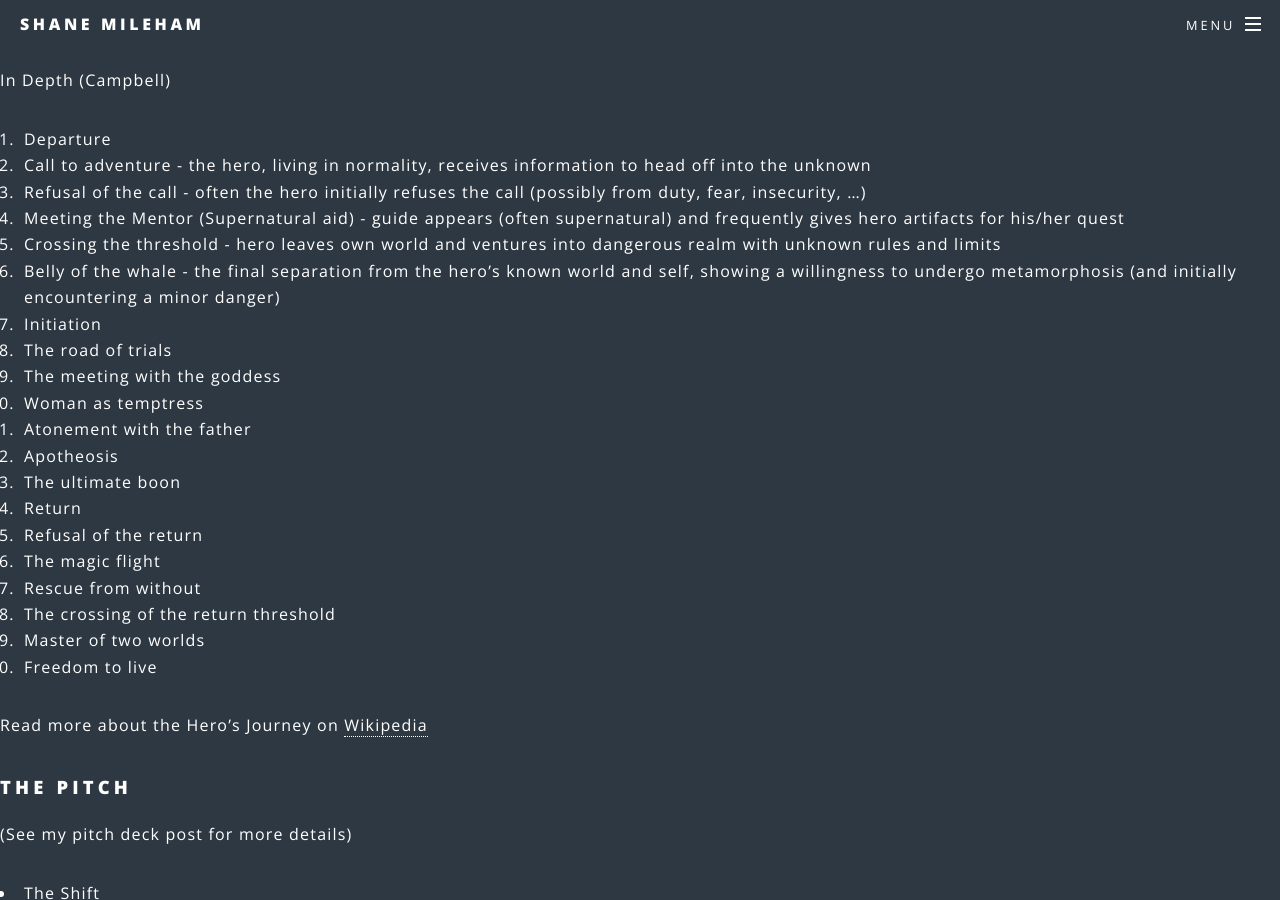
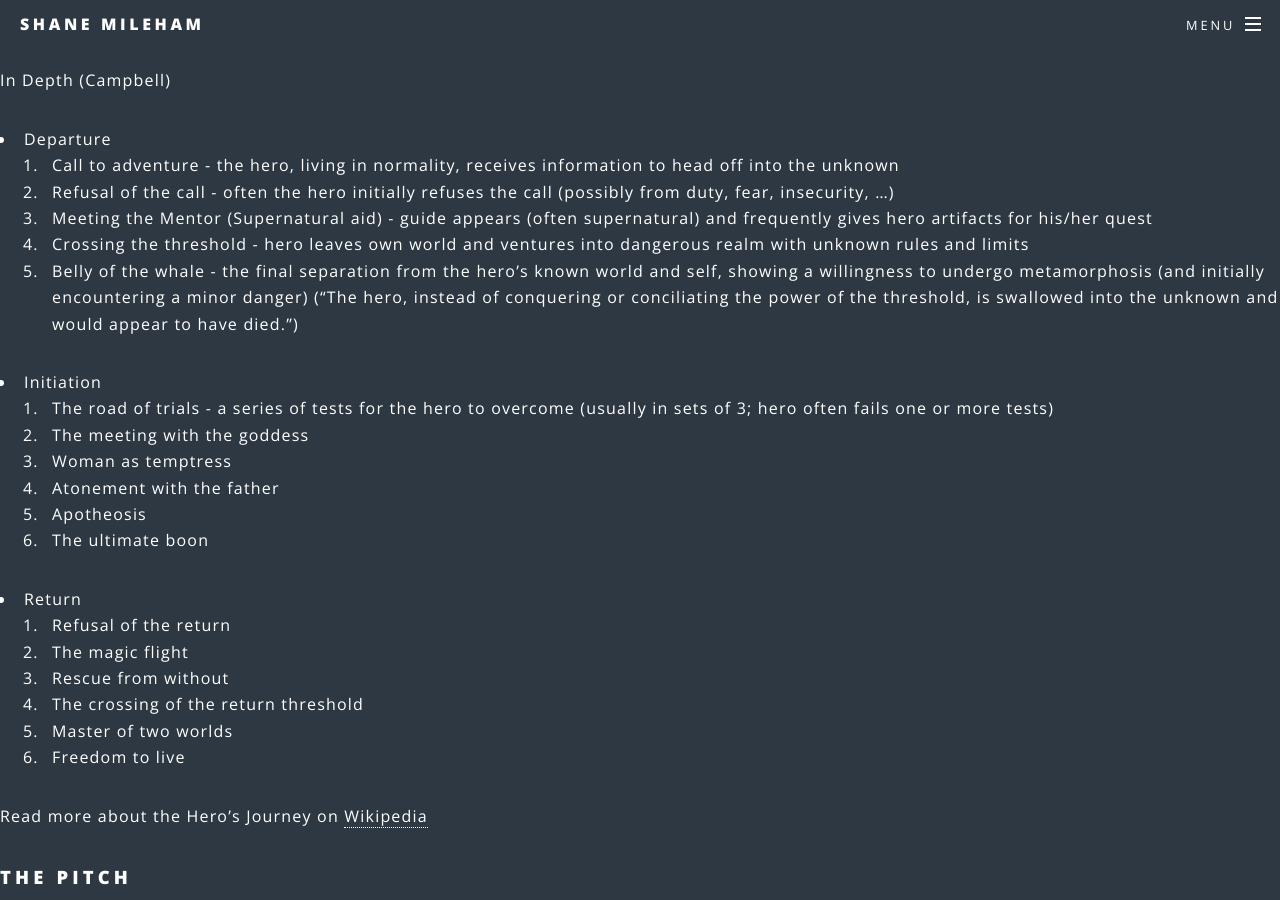
Before and after one commit to shanemileham/shanemileham.github.io, a Jekyll site: the page built from _kb/learn/storytelling.md, in a window 1280 px wide and 900 px high, scrolled down 2214 px. Built offline with Jekyll 4.4.1, drawn with Linux system fonts in a browser that asks for light colours; comment, search, counter and statistics services are not loaded.

Commit message:
Cleaning up storytelling notes

```diff
--- a/_kb/learn/storytelling.md
+++ b/_kb/learn/storytelling.md
@@ -68,20 +68,20 @@ High Level
 3. Return - traverses back to the ordinary world with treasure for benefit of fellow man (hero is transformed by adventure and has power over both worlds)
 
 In Depth (Campbell)
-1. Departure
+- Departure
   1. Call to adventure - the hero, living in normality, receives information to head off into the unknown
   2. Refusal of the call - often the hero initially refuses the call (possibly from duty, fear, insecurity, ...)
   3. Meeting the Mentor (Supernatural aid) - guide appears (often supernatural) and frequently gives hero artifacts for his/her quest
   4. Crossing the threshold - hero leaves own world and ventures into dangerous realm with unknown rules and limits
-  5. Belly of the whale - the final separation from the hero's known world and self, showing a willingness to undergo metamorphosis (and initially encountering a minor danger)
-2. Initiation
-  6. The road of trials
+  5. Belly of the whale - the final separation from the hero's known world and self, showing a willingness to undergo metamorphosis (and initially encountering a minor danger) ("The hero, instead of conquering or conciliating the power of the threshold, is swallowed into the unknown and would appear to have died.")
+- Initiation
+  6. The road of trials - a series of tests for the hero to overcome (usually in sets of 3; hero often fails one or more tests)
   7. The meeting with the goddess
   8. Woman as temptress
   9. Atonement with the father
   10. Apotheosis
   11. The ultimate boon
-3. Return
+- Return
   12. Refusal of the return
   13. The magic flight
   14. Rescue from without
```
